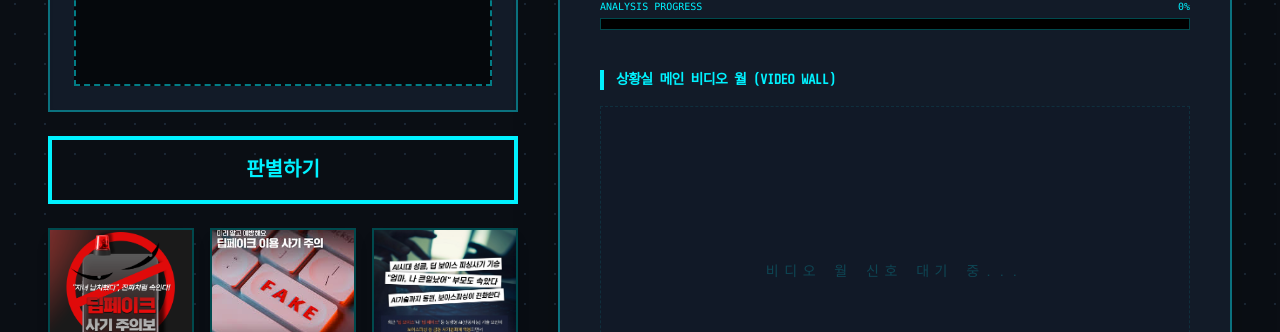
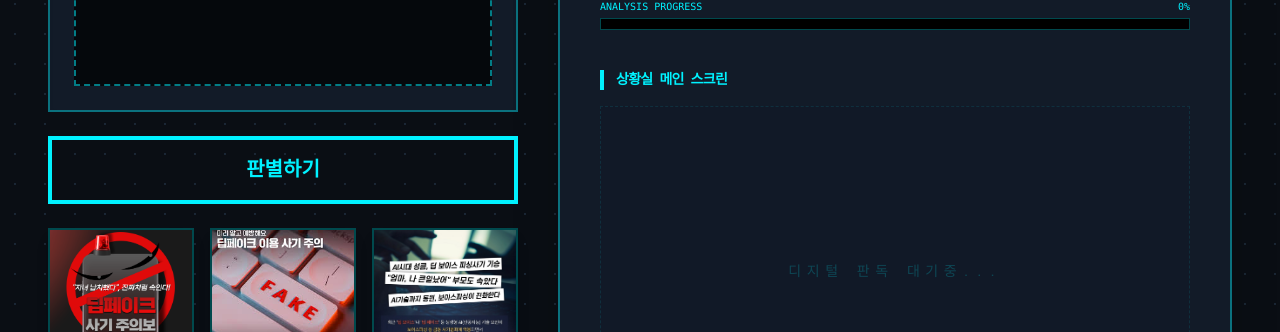
Before and after one commit to euntae1/loveguard-ai, a React (Create React App) app: page / in a window 1280 px wide. Shown: the part 431-763 px from the top of the page. Built offline with nearby package versions, Linux system fonts and the light colour scheme.

Commit message:
updated 수정사항 반영_v9

```diff
--- a/src/App.js
+++ b/src/App.js
@@ -256,7 +256,7 @@ function App() {
 
             <div className="flex-grow">
               <p className="text-sm mb-4 text-[#00f2ff] font-bold border-l-4 border-[#00f2ff] pl-3 uppercase tracking-tighter">
-                상황실 메인 비디오 월 (Video Wall)
+                상황실 메인 스크린
               </p>
 
               <div className="grid grid-cols-1 md:grid-cols-2 gap-6 h-full">
@@ -287,7 +287,7 @@ function App() {
 
                 {!analysisResult.srmImg && !analysisResult.graphImg && !analysisResult.urlGridImg && (
                   <div className="col-span-2 aspect-video bg-gray-900/50 border border-dashed border-[#00f2ff]/10 flex items-center justify-center">
-                    <span className="text-sm opacity-20 uppercase tracking-[0.4em]">비디오 월 신호 대기 중...</span>
+                    <span className="text-sm opacity-20 uppercase tracking-[0.4em]">디지털 판독 대기중...</span>
                   </div>
                 )}
               </div>
```
